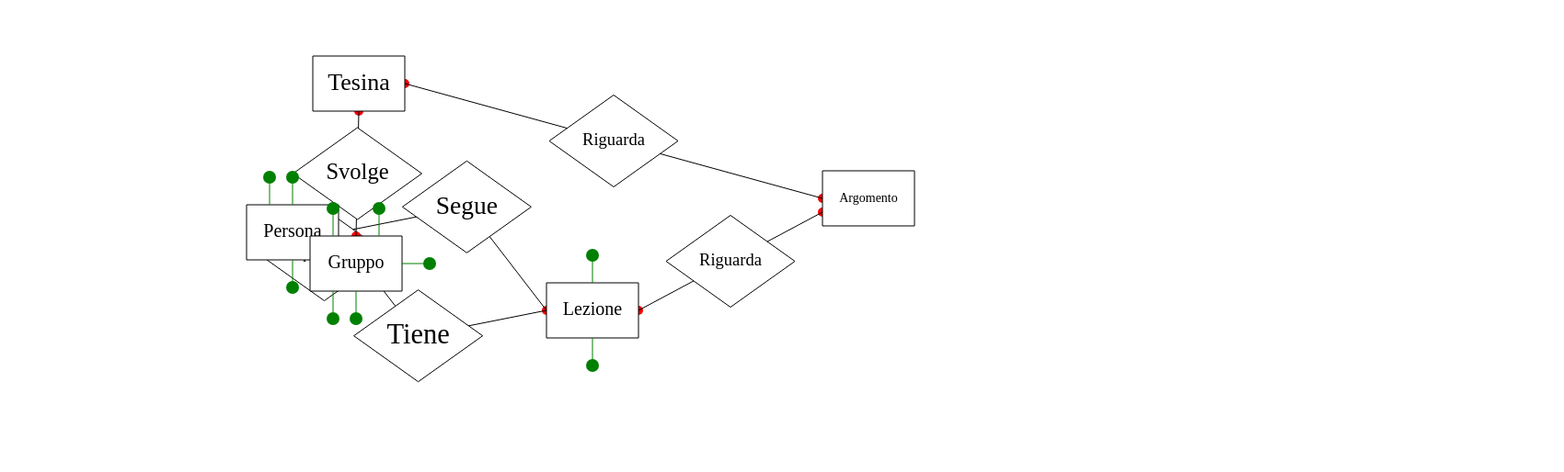
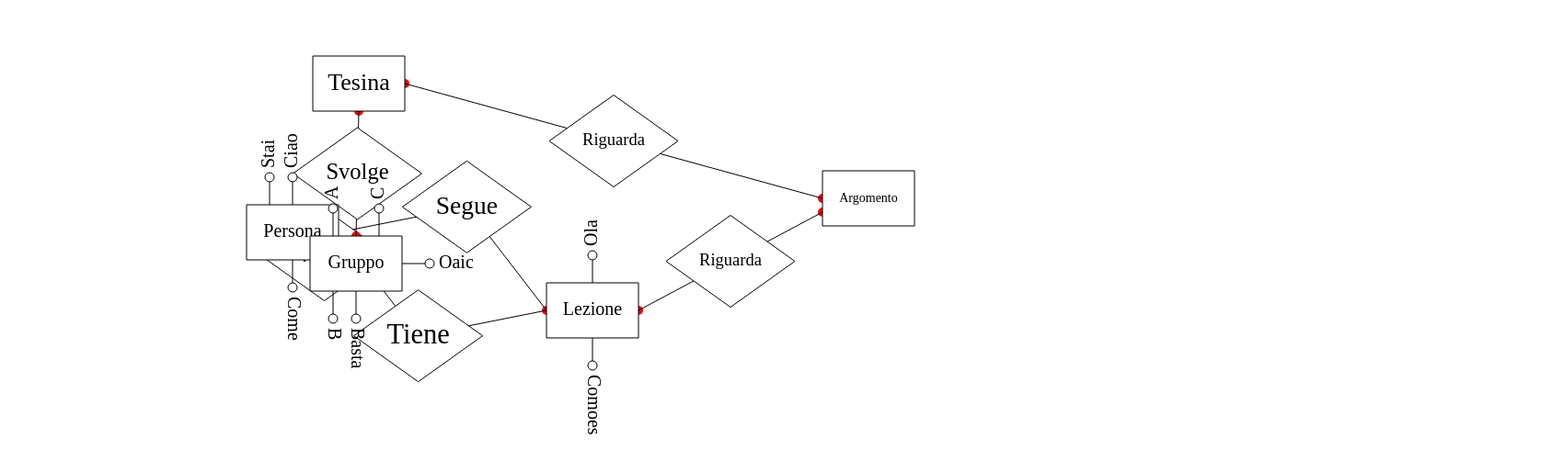
Before and after one commit to Filippo-Corti/ERDrawer, a website built with Vite: page index.html in a window 1280 px wide. Shown: the part 186-700 px from the top of the page at 92% size, 1700 px wide, since content can reach past the window. Built offline with nearby package versions, Linux system fonts and the light colour scheme.

Commit message:
Drawing Attributes

```diff
--- a/graphs/tesine.json
+++ b/graphs/tesine.json
@@ -26,7 +26,7 @@
           "y": 0
         },
         "size": 42.857142857142854,
-        "attributes": ["Ciao", "Come"]
+        "attributes": ["Ola", "Comoes"]
       },
       {
         "type": "Entity",
@@ -53,7 +53,7 @@
           "y": 0
         },
         "size": 42.857142857142854,
-        "attributes": ["Ciao", "Come", "A", "B", "C"]
+        "attributes": ["Basta", "Oaic", "A", "B", "C"]
       },
       {
         "type": "Entity",
--- a/index.html
+++ b/index.html
@@ -11,7 +11,7 @@
 <body>
 
   <div class="flex flex-col justify-center items-center mt-12">
-    <canvas class="border" id="drawing-board" width="1500" height="900">
+    <canvas class="border" id="drawing-board" width="1700" height="1100">
       <!-- Divisible by GraphDrawer.DELTA and better if there's a central square !!!! -->
     </canvas>
     <div class="flex gap-2 mt-4">
--- a/src/erdiagram/Attribute.ts
+++ b/src/erdiagram/Attribute.ts
@@ -1,3 +1,4 @@
+import { CLIENT_RENEG_LIMIT } from "tls";
 import { Drawable } from "../utils/Drawable";
 import { Vector2D } from "../utils/Vector2D";
 
@@ -8,33 +9,49 @@ export class Attribute implements Drawable {
     length: number = 30;
     direction: number = - Math.PI / 2; //Angle in radiants
 
-    constructor(label: string, startingPoint : Vector2D) {
+    constructor(label: string, startingPoint: Vector2D) {
         this.label = label;
         this.startingPoint = startingPoint;
     }
 
     draw(ctx: CanvasRenderingContext2D): void {
-        const SIZE = 7;
+        const SIZE = 5;
         const deltaVector = Vector2D.fromPolar(this.length, this.direction);
         const endPoint = Vector2D.sum(this.startingPoint, deltaVector);
 
         // Draw Line
-        ctx.strokeStyle = "green";
+        ctx.strokeStyle = "black";
         ctx.beginPath();
         ctx.moveTo(this.startingPoint.x, this.startingPoint.y);
         ctx.lineTo(endPoint.x, endPoint.y);
         ctx.stroke();
 
-        console.log( deltaVector);
 
         // Draw Point
-        ctx.fillStyle = "green";
+        ctx.fillStyle = "white";
         ctx.beginPath();
         ctx.arc(endPoint.x, endPoint.y, SIZE, 0, 2 * Math.PI, true);
         ctx.fill();
+        ctx.stroke();
+
+        // Draw Text
+        ctx.save();
+        ctx.fillStyle = "black";
+        ctx.textBaseline = "middle";
+        ctx.translate(endPoint.x, endPoint.y);
+        if (this.direction > Math.PI / 2 && this.direction < 3 / 2 * Math.PI) {
+            ctx.rotate(this.direction + Math.PI);
+            ctx.textAlign = "end";
+            ctx.fillText(this.label, - (SIZE + 5), 0);
+        } else {
+            ctx.rotate(this.direction);
+            ctx.textAlign = "start";
+            ctx.fillText(this.label, SIZE + 5, 0);
+        }
+        ctx.restore();
     }
 
-    clone() : Attribute {
+    clone(): Attribute {
         const newAttr = new Attribute(this.label, this.startingPoint);
         newAttr.length = this.length;
         newAttr.direction = this.direction;
--- a/src/erdiagram/Entity.ts
+++ b/src/erdiagram/Entity.ts
@@ -48,7 +48,6 @@ export class Entity extends Node {
 
         for (let attribute of this.attributes) {
             const attrData = this.findAttributePosition(attribute.startingPoint);
-            console.log(attrData);
             attribute.startingPoint = attrData[0];
             attribute.direction = attrData[1];
             attribute.draw(ctx);
--- a/src/graph/Graph.ts
+++ b/src/graph/Graph.ts
@@ -91,6 +91,16 @@ export class Graph implements Drawable {
         });
     }
 
+    getEdgesByNode(label : string) : Edge[] {
+        const connectingEdges : Edge[] = [];
+        this.edges.forEach((e) => {
+            if (e.node1.label == label || e.node2.label == label) {
+                connectingEdges.push(e);
+            }
+        });
+        return connectingEdges;
+    }
+
     //Deep copies the Graph
     clone(): Graph {
         const newNodes: Node[] = [];
--- a/src/graph/GraphDrawer.ts
+++ b/src/graph/GraphDrawer.ts
@@ -32,7 +32,7 @@ export class GraphDrawer {
         - Avoids edges passing across nodes
     */
     layoutGraph(numberOfGraphs : number, iterationsPerGraph : number): void {
-        const BORDER = 80;
+        const BORDER = 200;
 
         let minCrossings = 100;
         let minGraph = this.graph.clone();
```
